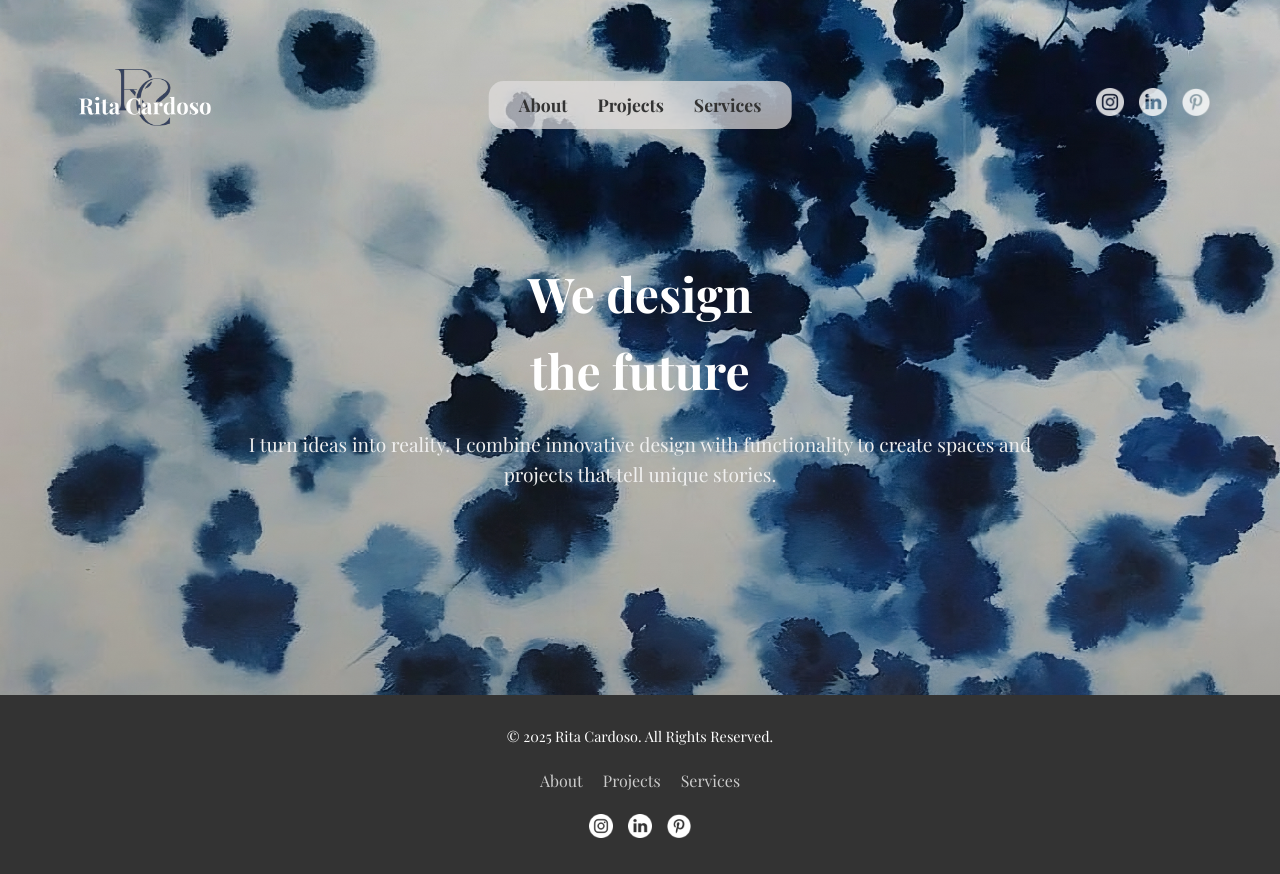
After one commit to artiomgusanu/architecPortfolio, a PHP site: page /myProjects.php in a window 1280 px wide. The commit adds this page. Run offline with PHP 8.4, Linux system fonts and the light colour scheme.

Commit message:
css structure (divided into folders)

```diff
--- a/index.php
+++ b/index.php
@@ -24,7 +24,7 @@ if ($result = mysqli_query($conn, $query)) {
     <meta charset="UTF-8">
     <meta name="viewport" content="width=device-width, initial-scale=1.0">
     <title>Rita Cardoso</title>
-    <link rel="stylesheet" href="./styles/import.css">
+    <link rel="stylesheet" href="./styles/index/import.css">
     <link rel="icon" type="image/png" href="./images/logo/logoRC.png">
     <link href="https://fonts.googleapis.com/css2?family=Playfair+Display:wght@400;500;700&display=swap"
         rel="stylesheet">
--- /dev/null
+++ b/myProjects.php
@@ -0,0 +1,100 @@
+<!DOCTYPE html>
+<html lang="en">
+
+<head>
+    <meta charset="UTF-8">
+    <meta name="viewport" content="width=device-width, initial-scale=1.0">
+    <title>Rita Cardoso</title>
+    <link rel="stylesheet" href="./styles/index/import.css">
+    <link rel="icon" type="image/png" href="./images/logo/logoRC.png">
+    <link href="https://fonts.googleapis.com/css2?family=Playfair+Display:wght@400;500;700&display=swap"
+        rel="stylesheet">
+
+    <script>
+    document.addEventListener("DOMContentLoaded", function() {
+        const scrollToTopButton = document.getElementById("scrollToTop");
+
+        window.addEventListener("scroll", function() {
+            if (window.scrollY > 300) {
+                scrollToTopButton.style.display = "flex";
+            } else {
+                scrollToTopButton.style.display = "none";
+            }
+        });
+
+        scrollToTopButton.addEventListener("click", function() {
+            window.scrollTo({
+                top: 0,
+                behavior: "smooth"
+            });
+        });
+    });
+    </script>
+</head>
+
+<body>
+
+    <!-- Botão de rolagem para o topo -->
+    <button id="scrollToTop" class="scroll-to-top">&#8679;</button>
+
+    <div id="popup" class="popup" style="display: none;"></div>
+
+    <header class="hero">
+        <nav class="navbar">
+            <div class="logo">
+                <div class="logo-container">
+                    <img src="./images/logo/logo1.png" alt="Logo Base" class="logo-base" />
+                    <img src="./images/logo/logo2.png" alt="Logo Top" class="logo-top" />
+                </div>
+            </div>
+            <ul class="nav-links">
+                <li><a href="#about">About</a></li>
+                <li><a href="#projects">Projects</a></li>
+                <li><a href="#order-form">Services</a></li>
+            </ul>
+            <div class="social-links">
+                <a href="https://www.instagram.com/rita.sousa.cardoso/" target="_blank" aria-label="Instagram">
+                    <img src="./images/sociais/instagram.png" alt="Instagram" />
+                </a>
+                <a href="https://www.linkedin.com/in/rita-cardoso-95566118b/" target="_blank" aria-label="LinkedIn">
+                    <img src="./images/sociais/linkedin.png" alt="LinkedIn" />
+                </a>
+                <a href="https://pt.pinterest.com/ritadesousacardoso/" target="_blank" aria-label="Pinterest">
+                    <img src="./images/sociais/pinterest.png" alt="Pinterest" />
+                </a>
+            </div>
+        </nav>
+        <div class="hero-content">
+            <h1>We design <br> the future</h1>
+            <p>I turn ideas into reality. I combine innovative design with functionality to create
+                spaces and projects that tell unique stories.</p>
+        </div>
+    </header>
+
+
+
+    <footer class="footer">
+        <div class="footer-content">
+            <p>&copy; 2025 Rita Cardoso. All Rights Reserved.</p>
+            <nav class="footer-links">
+                <a href="#about">About</a>
+                <a href="#projects">Projects</a>
+                <a href="#order-form">Services</a>
+            </nav>
+            <div class="footer-social-links">
+                <a href="https://www.instagram.com/rita.sousa.cardoso/" target="_blank" aria-label="Instagram">
+                    <img src="./images/sociais/instagram.png" alt="Instagram">
+                </a>
+                <a href="https://www.linkedin.com/in/rita-cardoso-95566118b/" target="_blank" aria-label="LinkedIn">
+                    <img src="./images/sociais/linkedin.png" alt="LinkedIn">
+                </a>
+                <a href="https://pt.pinterest.com/ritadesousacardoso/" target="_blank" aria-label="Pinterest">
+                    <img src="./images/sociais/pinterest.png" alt="Pinterest">
+                </a>
+            </div>
+        </div>
+    </footer>
+
+</body>
+
+</html>
--- a/styles/index/hero.css
+++ b/styles/index/hero.css
@@ -1,7 +1,7 @@
 /* Hero Section */
 .hero {
     background-image: linear-gradient(rgba(0, 0, 0, 0.05), rgba(0, 0, 0, 0.3)),
-                    url("../images/backgroung.jpeg");
+                    url("../../images/background.jpeg");
     background-size: cover;
     background-position: center;
     background-repeat: no-repeat;
--- a/styles/index/import.css
+++ b/styles/index/import.css
@@ -1,9 +1,10 @@
-@import url('./reset.css');
-@import url('./base.css');
+@import url('../imports/reset.css');
+@import url('../imports/base.css');
+@import url('./scroll&popup.css');
 @import url('./hero.css');
-@import url('./navbar.css');
+@import url('../imports/navbar.css');
 @import url('./partners.css');
 @import url('./about.css');
 @import url('./projects.css');
 @import url('./order-form.css');
-@import url('./footer.css');
+@import url('../imports/footer.css');
--- /dev/null
+++ b/styles/myProjects/import.css
@@ -0,0 +1,4 @@
+@import url('../imports/reset.css');
+@import url('../imports/base.css');
+@import url('../index/scroll&popup.css');
+/* @import url('../imports/navbar.css');
```
Also changed, not shown: styles/index/scroll&popup.css (added, +42 -0 lines), images/background.jpeg (renamed from images/backgroung.jpeg), styles/imports/base.css (renamed from styles/index/base.css), styles/imports/footer.css (renamed from styles/index/footer.css), styles/imports/navbar.css (renamed from styles/index/navbar.css), styles/imports/reset.css (renamed from styles/index/reset.css).
